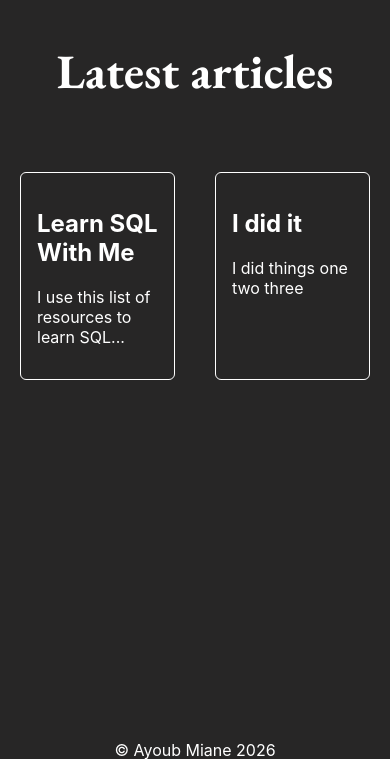
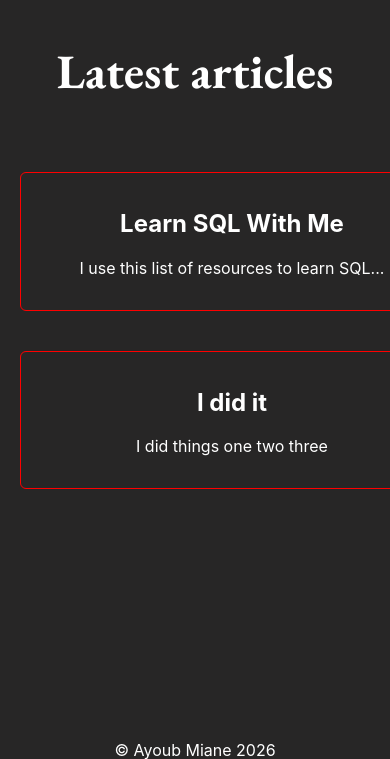
Before and after one commit to m1youb/fastapi-blog, a FastAPI app: page /posts in a window 390 px wide; the page is wider, and only the part inside the window is pictured. Shown: the part 68-827 px from the top of that part. Run offline with FastAPI, Linux system fonts and the light colour scheme.

Commit message:
center post card content on mobile.

```diff
--- a/static/css/style.css
+++ b/static/css/style.css
@@ -90,7 +90,8 @@ main {
     border-radius: 6px;
     padding: 1em;
     margin: 20px;
-    width: 400px;
+    min-width: 100%;
+    border: solid 1px red;
 }
 
 .nav-btn {
@@ -126,7 +127,7 @@ main {
 
 #posts-container {
     display: flex;
-
+    flex-wrap: wrap;
 }
 
 form {
@@ -188,4 +189,8 @@ a {
         width: auto;
         margin: 2px;
     }
+
+    .post-card-content {
+        text-align: center;
+    }
 }
--- a/templates/home.html
+++ b/templates/home.html
@@ -5,8 +5,8 @@
     {% for post in posts %}
         <div class="post-container">
             <a href="{{ url_for("get_post_page", post_id=post.id) }}" class="post-title">
-                <h2>{{ post.title[:50] }}</h2>
-                <p class="post-content-peak">{{ post.content }}</p>
+                <h2 class="post-card-content">{{ post.title[:50] }}</h2>
+                <p class="post-content-peak post-card-content">{{ post.content }}</p>
             </a>
         </div>
     {% endfor %}
```
